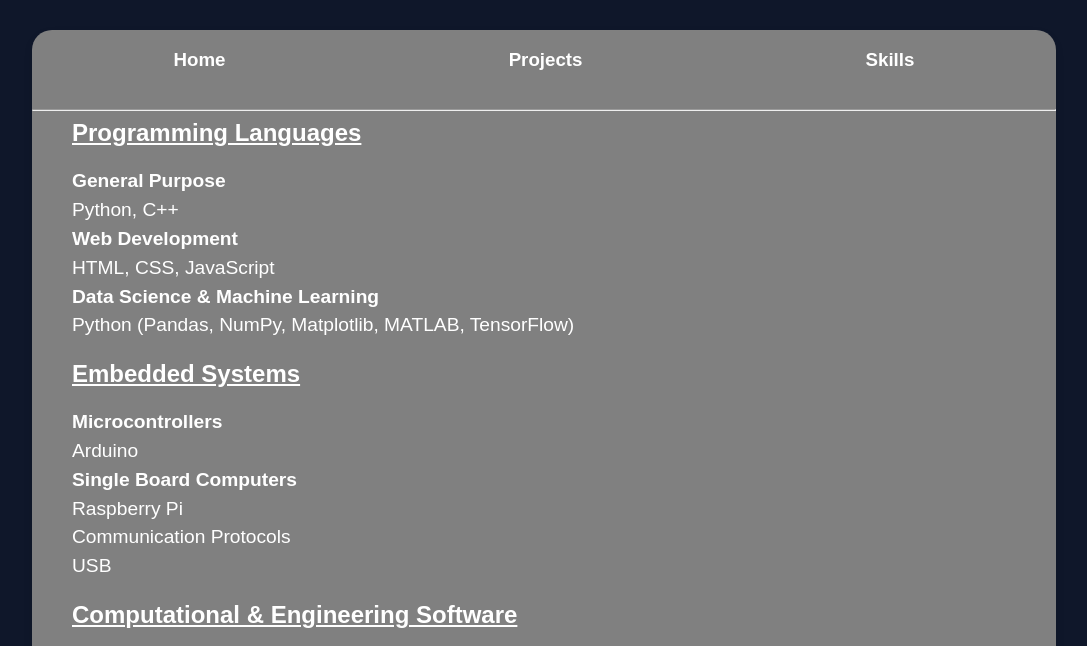
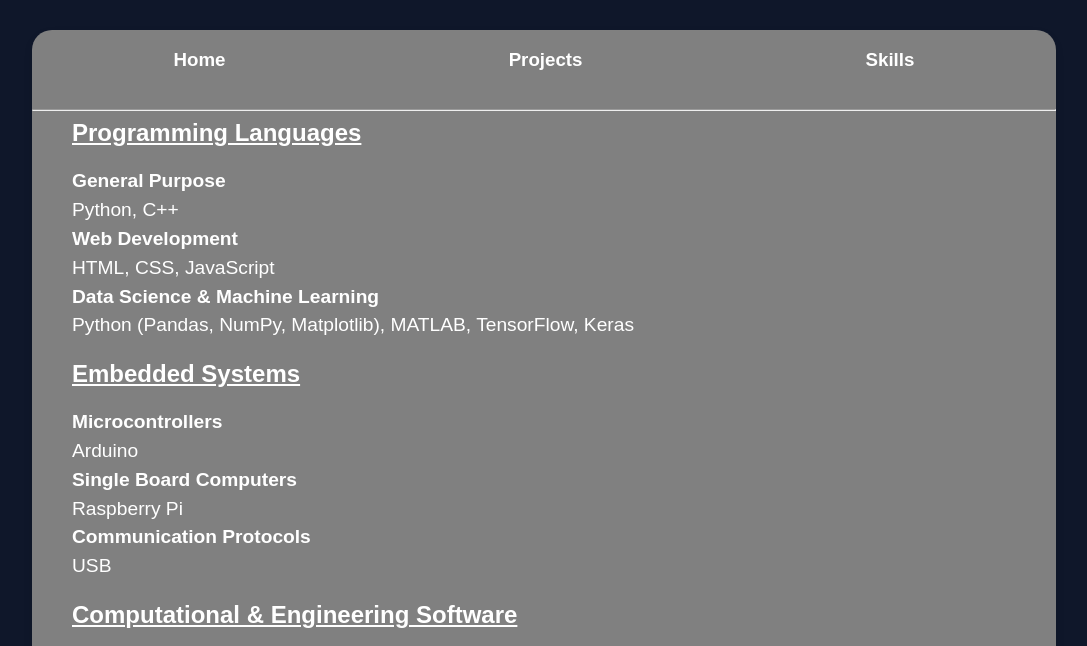
Before and after one commit to Tobi3333A/Portfolio, a plain HTML site: page skills.html in a window 1280 px wide. Shown: the top 646 px of the page, without its empty margins (96-1183 px from the left). Drawn offline with Linux system fonts and the light colour scheme.

Commit message:
Portfolio

```diff
--- a/skills.html
+++ b/skills.html
@@ -23,14 +23,14 @@
                 <strong>Web Development</strong><br>
                 HTML, CSS, JavaScript<br>
                 <strong>Data Science & Machine Learning</strong><br>
-                Python (Pandas, NumPy, Matplotlib, MATLAB, TensorFlow)<br>
+                Python (Pandas, NumPy, Matplotlib), MATLAB, TensorFlow, Keras<br>
             </p>
             <h2 style="margin: 0 20px 0px 20px; padding: 0px 20px 20px 20px; text-decoration: underline;">Embedded Systems</h2>
             <p>
                 <strong>Microcontrollers</strong><br>
                 Arduino<br>
                 <strong>Single Board Computers</strong><br>
-                Raspberry Pi<br
+                Raspberry Pi<br>
                 <strong>Communication Protocols</strong><br>
                 USB
             </p>
```
Also changed, not shown: project.html (+1 -1 lines).
